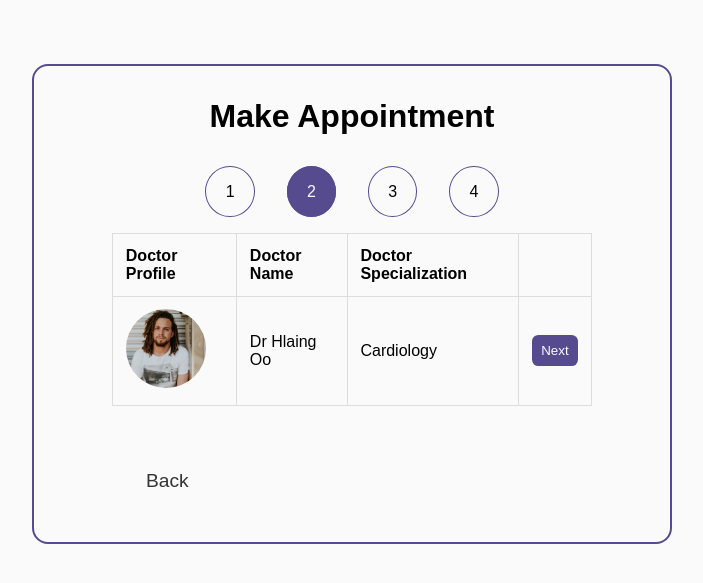
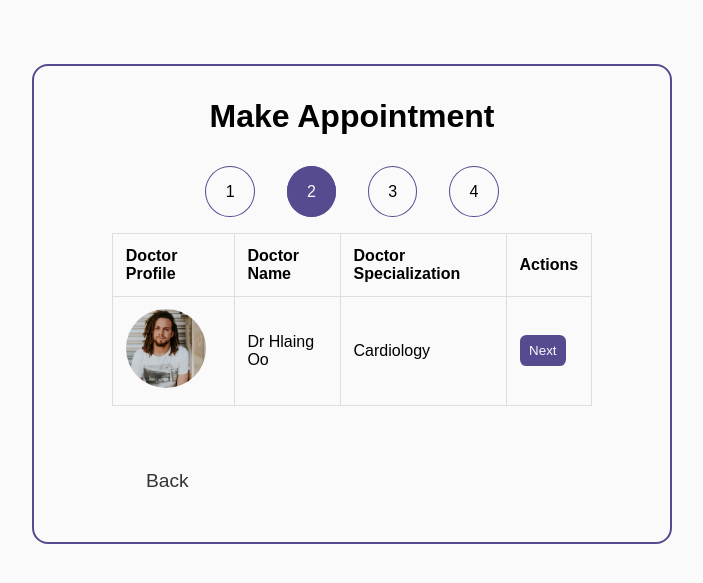
Before and after one commit to eimyat8/HospitalAppointment, a Django app: page /doctors/4/ in a window 1280 px wide. Shown: the top 583 px of the page, without its empty margins (288-991 px from the left). Run offline with Django 5.2, Linux system fonts and the light colour scheme; data comes from the database, SQL or seed files in the repository; both versions use the stored data as it was after the commit.

Commit message:
done v1.2

```diff
--- a/hospitalproj/templates/pdocresult.html
+++ b/hospitalproj/templates/pdocresult.html
@@ -72,7 +72,7 @@
                     <th>Doctor Profile</th>
                     <th>Doctor Name</th>
                     <th>Doctor Specialization</th>
-                    <th></th>
+                    <th>Actions</th>
                 </tr>
                 {% for x in data %}
                     <tr>
--- a/hospitalproj/templates/searchDept.html
+++ b/hospitalproj/templates/searchDept.html
@@ -53,7 +53,7 @@
                     <th>Doctor Profile</th>
                     <th>Doctor Name</th>
                     <th>Doctor Specialization</th>
-                    <th></th>
+                    <th>Actions</th>
                 </tr>
                 {% for x in data %}
                     <tr>
--- a/hospitalproj/templates/stage3.html
+++ b/hospitalproj/templates/stage3.html
@@ -33,8 +33,6 @@
                     <tr>
                         <th>DoctorName</th>
                         <th>SessionDate</th>
-
-
                         <th>StartTime</th>
                         <th>EndTime</th>
                         <th>Actions</th>
```
Also changed, not shown: hospitalproj/db.sqlite3, hospitalproj/media/uploads/aiony-haust-3TLl_97HNJo-unsplash_g2EBWoD.jpg (added), hospitalproj/media/uploads/brooke-cagle-Nm70URdtf3c-unsplash.jpg (added), hospitalproj/media/uploads/brooke-cagle-NoRsyXmHGpI-unsplash.jpg (added), hospitalproj/media/uploads/jake-nackos-IF9TK5Uy-KI-unsplash.jpg (added), hospitalproj/media/uploads/joel-mott-LaK153ghdig-unsplash.jpg (added), hospitalproj/media/uploads/linkedin-sales-solutions-pAtA8xe_iVM-unsplash.jpg (added), 3 other files.
